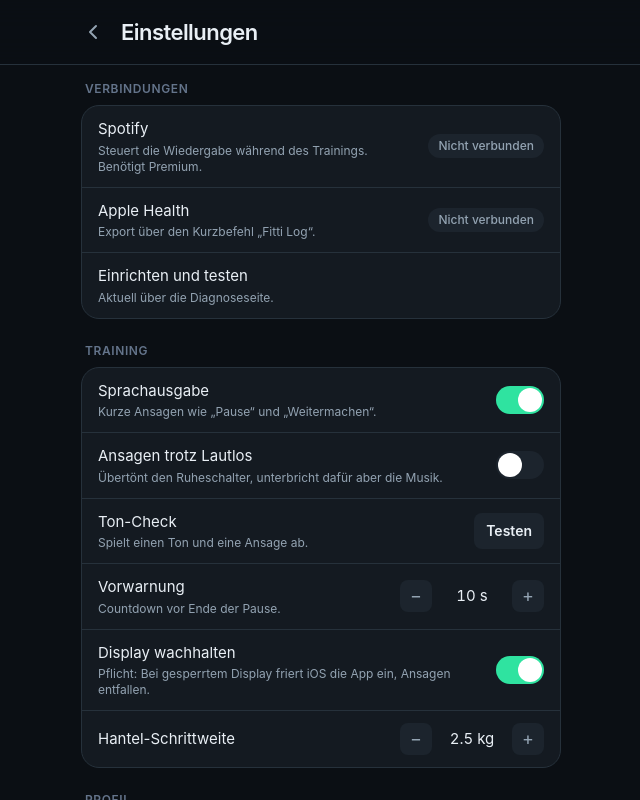
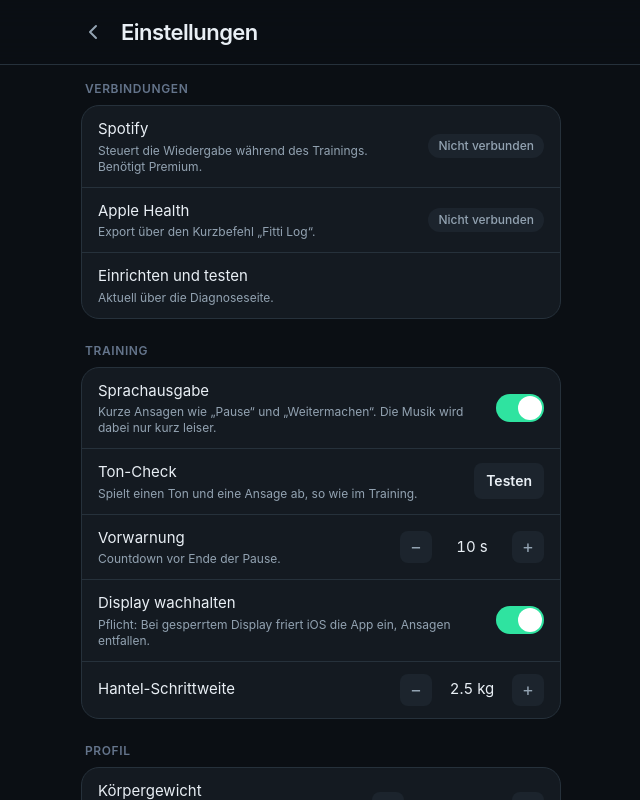
Before and after one commit to schdief/fitti, a React (Vite) app: page /#/settings in a window 1280 px wide. Shown: the top 800 px of the page, without its empty margins (319-959 px from the left). Built offline with nearby package versions, Linux system fonts and the light colour scheme.

Commit message:
Spotify-Antworten tolerant parsen, Ansagen bleiben mischend
- api: nur echtes JSON parsen, 204 und leere oder Klartext-Bodys akzeptieren
- audio: WORKOUT_AUDIO_SESSION fest auf transient, Musik laeuft weiter
- Einstellungen: Option Ansagen trotz Lautlos entfernt

```diff
--- a/src/features/settings/sections.tsx
+++ b/src/features/settings/sections.tsx
@@ -17,7 +17,7 @@ import {
   setAudioSessionType,
   speak,
   unlockAudio,
-  workoutAudioSessionType,
+  WORKOUT_AUDIO_SESSION,
 } from '@/lib/audio'
 import { checkForUpdate, resetAppCache } from '@/lib/swUpdate'
 
@@ -54,22 +54,21 @@ function ConnectionsSection() {
 }
 
 function SoundCheckRow() {
-  const forceAudioOverSilent = useSettings((state) => state.training.forceAudioOverSilent)
   const [phase, setPhase] = useState<'idle' | 'asking' | 'ok' | 'fail'>('idle')
 
   const run = async () => {
     await unlockAudio()
-    setAudioSessionType(workoutAudioSessionType(forceAudioOverSilent))
+    setAudioSessionType(WORKOUT_AUDIO_SESSION)
     playCueElement()
     speak('Weitermachen')
     setPhase('asking')
   }
 
   const hint = {
-    idle: 'Spielt einen Ton und eine Ansage ab.',
+    idle: 'Spielt einen Ton und eine Ansage ab, so wie im Training.',
     asking: 'Hast du beides gehört?',
     ok: 'Passt. Ansagen sind während des Trainings hörbar.',
-    fail: 'Prüfe den Ruheschalter und die Lautstärke, oder aktiviere die Option darüber.',
+    fail: 'Prüfe den Ruheschalter an der linken Geräteseite und die Lautstärke.',
   }[phase]
 
   return (
@@ -102,23 +101,12 @@ function TrainingSection() {
     <Card>
       <ListRow
         label="Sprachausgabe"
-        hint="Kurze Ansagen wie „Pause“ und „Weitermachen“."
+        hint="Kurze Ansagen wie „Pause“ und „Weitermachen“. Die Musik wird dabei nur kurz leiser."
         control={
           <Toggle
             label="Sprachausgabe"
             checked={training.voiceCues}
             onChange={(voiceCues) => setTraining({ voiceCues })}
-          />
-        }
-      />
-      <ListRow
-        label="Ansagen trotz Lautlos"
-        hint="Übertönt den Ruheschalter, unterbricht dafür aber die Musik."
-        control={
-          <Toggle
-            label="Ansagen trotz Lautlos"
-            checked={training.forceAudioOverSilent}
-            onChange={(forceAudioOverSilent) => setTraining({ forceAudioOverSilent })}
           />
         }
       />
--- a/src/features/settings/settingsStore.ts
+++ b/src/features/settings/settingsStore.ts
@@ -25,7 +25,6 @@ export interface SettingsData {
     keepScreenAwake: boolean
     restAdjustPercent: number
     weightStepKg: number
-    forceAudioOverSilent: boolean
   }
   connections: {
     spotify: ConnectionStatus
@@ -52,7 +51,6 @@ const initialData: SettingsData = {
     keepScreenAwake: true,
     restAdjustPercent: 0,
     weightStepKg: 2.5,
-    forceAudioOverSilent: false,
   },
   connections: {
     spotify: { state: 'unconfigured', lastCheckedAt: null, message: null },
--- a/src/lib/audio.ts
+++ b/src/lib/audio.ts
@@ -23,13 +23,12 @@ export function setAudioSessionType(type: AudioSessionType): boolean {
 }
 
 /**
- * `transient` mischt sich mit Spotify und regelt es nur kurz herunter, gehorcht
- * aber dem Ruheschalter. `playback` ist auch bei Lautlos zu hören, beansprucht
- * die Audio-Session dann aber exklusiv und stoppt damit die Musik.
+ * `transient` mischt sich mit fremder Wiedergabe: Spotify wird während einer
+ * Ansage nur kurz leiser und läuft danach weiter. Bewusst nicht `playback` –
+ * das wäre zwar auch bei stummgeschaltetem Gerät hörbar, würde die Musik aber
+ * komplett stoppen.
  */
-export function workoutAudioSessionType(forceOverSilent: boolean): AudioSessionType {
-  return forceOverSilent ? 'playback' : 'transient'
-}
+export const WORKOUT_AUDIO_SESSION: AudioSessionType = 'transient'
 
 let context: AudioContext | null = null
 
--- a/src/lib/spotify/api.ts
+++ b/src/lib/spotify/api.ts
@@ -9,6 +9,22 @@ export class SpotifyError extends Error {
     super(message)
     this.name = 'SpotifyError'
     this.status = status
+  }
+}
+
+async function readJson(response: Response): Promise<unknown> {
+  // Die Transport-Endpunkte antworten je nach Fall mit 204, leerem Body oder
+  // Klartext. Nur echtes JSON parsen, sonst gibt es irrefuehrende Parse-Fehler.
+  if (response.status === 204) return null
+  if (!(response.headers.get('content-type') ?? '').includes('application/json')) return null
+
+  const text = await response.text()
+  if (!text.trim()) return null
+
+  try {
+    return JSON.parse(text)
+  } catch {
+    return null
   }
 }
 
@@ -25,22 +41,24 @@ async function request<T>(path: string, init: RequestInit = {}): Promise<T | nul
     },
   })
 
-  if (response.status === 204) return null
   if (response.status === 429) {
-    throw new SpotifyError(`Rate Limit, erneut in ${response.headers.get('Retry-After') ?? '?'}s`, 429)
+    throw new SpotifyError(
+      `Rate Limit, erneut in ${response.headers.get('Retry-After') ?? '?'}s`,
+      429,
+    )
   }
 
+  const payload = await readJson(response)
+
   if (!response.ok) {
-    const payload: unknown = await response.json().catch(() => null)
     const message =
       payload && typeof payload === 'object' && 'error' in payload
         ? String((payload as { error: { message?: string } }).error.message ?? response.statusText)
-        : response.statusText
+        : response.statusText || `HTTP ${response.status}`
     throw new SpotifyError(message, response.status)
   }
 
-  const text = await response.text()
-  return text ? (JSON.parse(text) as T) : null
+  return payload as T | null
 }
 
 export interface SpotifyProfile {
```
